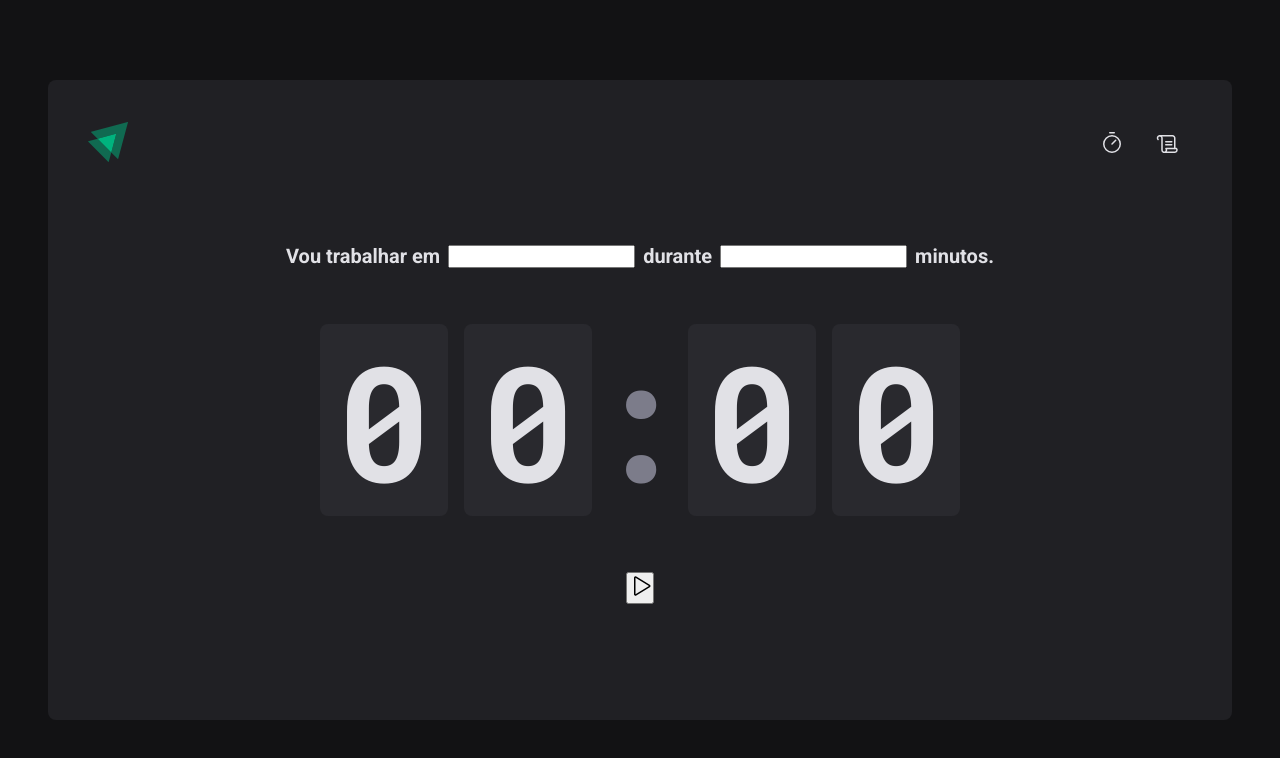
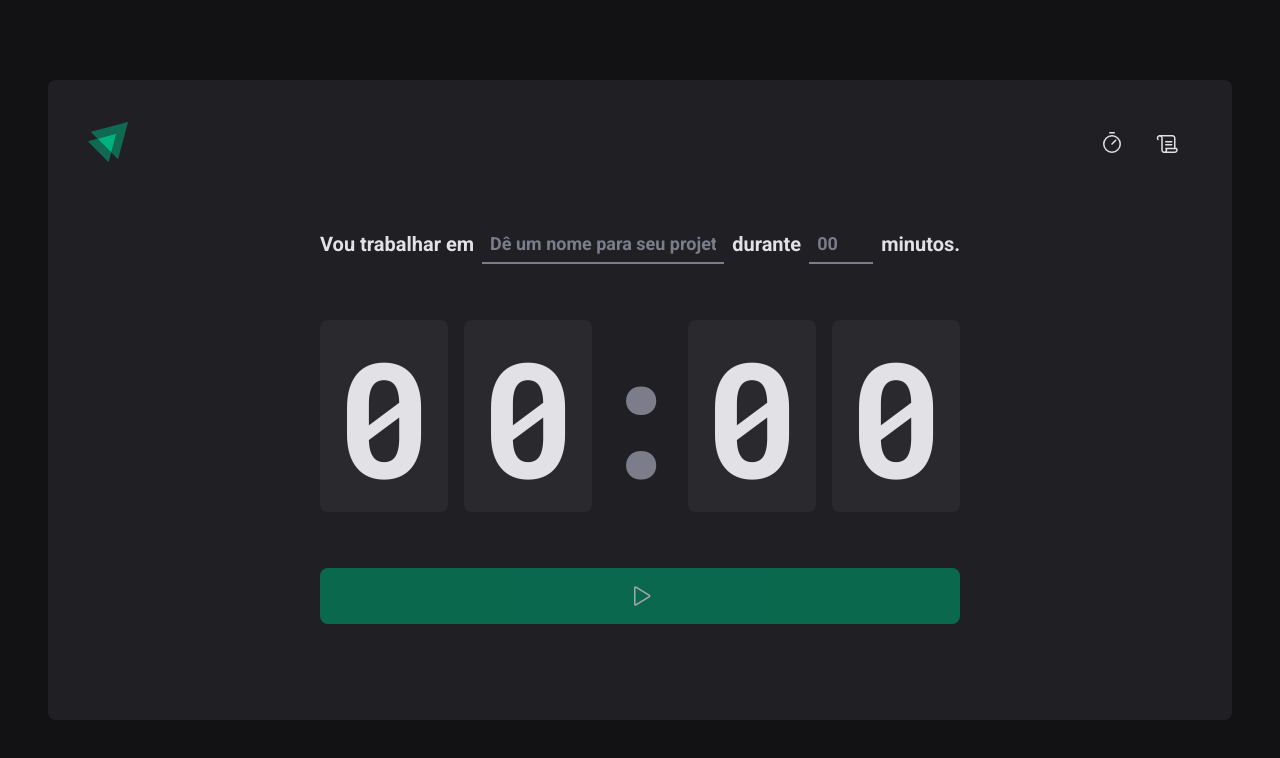
Before and after one commit to augustomarsola/02-newignite-timer, a React (Vite) app: page / in a window 1280 px wide. Shown: the top 758 px of the page. Built offline with nearby package versions, Linux system fonts and the light colour scheme.

Commit message:
Fineshed Home component

```diff
--- a/src/pages/Home/index.tsx
+++ b/src/pages/Home/index.tsx
@@ -3,7 +3,10 @@
   CountdownContainer,
   FormContainer,
   HomeContainer,
+  MinutesAmountInput,
   Separator,
+  StartCountDown,
+  TaskInput,
 } from './styles'
 
 export function Home() {
@@ -12,10 +15,14 @@
       <form>
         <FormContainer>
           <label htmlFor="task">Vou trabalhar em</label>
-          <input id="task" />
+          <TaskInput id="task" placeholder="Dê um nome para seu projeto" />
 
           <label htmlFor="minutesAmount">durante</label>
-          <input type="number" id="minutesAmount" />
+          <MinutesAmountInput
+            type="number"
+            id="minutesAmount"
+            placeholder="00"
+          />
 
           <span>minutos.</span>
         </FormContainer>
@@ -28,9 +35,9 @@
           <span>0</span>
         </CountdownContainer>
 
-        <button type="submit">
+        <StartCountDown disabled type="submit">
           <Play size={24}>Começar</Play>
-        </button>
+        </StartCountDown>
       </form>
     </HomeContainer>
   )
--- a/src/pages/Home/styles.ts
+++ b/src/pages/Home/styles.ts
@@ -28,6 +28,34 @@
   flex-wrap: wrap;
 `
 
+const BaseInput = styled.input`
+  background: transparent;
+  height: 2.5rem;
+  border: 0;
+  border-bottom: 2px solid ${(props) => props.theme['gray-500']};
+  font-weight: bold;
+  font-size: 1.125rem;
+  padding: 0 0.5rem;
+  color: ${(props) => props.theme['gray-100']};
+
+  &:focus {
+    box-shadow: none;
+    border-color: ${(props) => props.theme['green-500']};
+  }
+
+  &::placeholder {
+    color: ${(props) => props.theme['gray-500']};
+  }
+`
+
+export const TaskInput = styled(BaseInput)`
+  flex: 1;
+`
+
+export const MinutesAmountInput = styled(BaseInput)`
+  width: 4rem;
+`
+
 export const CountdownContainer = styled.div`
   font-family: 'Roboto Mono', monospace;
   font-size: 10rem;
@@ -53,3 +81,30 @@
   display: flex;
   justify-content: center;
 `
+export const StartCountDown = styled.button`
+  width: 100%;
+  border: 0;
+  padding: 1rem;
+  border-radius: 8px;
+
+  display: flex;
+  align-items: center;
+  justify-content: center;
+
+  gap: 0.5rem;
+  font-weight: bold;
+
+  cursor: pointer;
+
+  background: ${(props) => props.theme['green-500']};
+  color: ${(props) => props.theme['gray-100']};
+
+  &:disabled {
+    opacity: 0.7;
+    cursor: not-allowed;
+  }
+
+  &:not(:disabled):hover {
+    background: ${(props) => props.theme['green-700']};
+  }
+`
```
